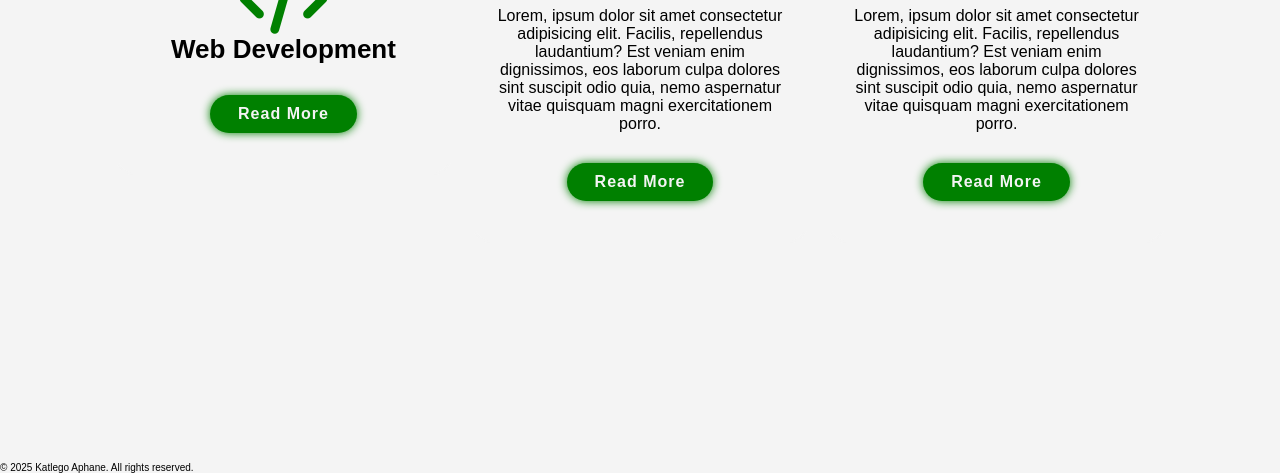
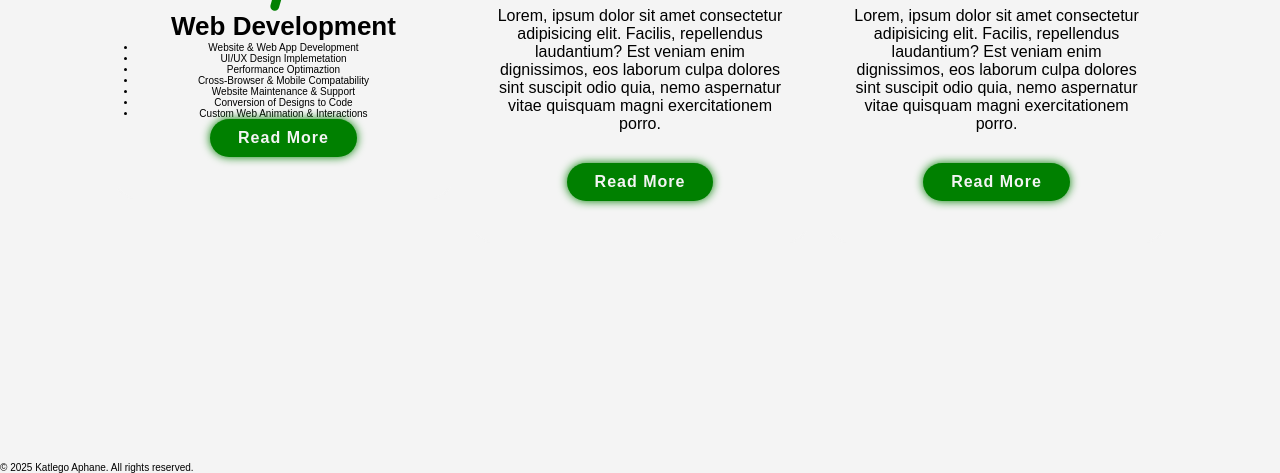
Before and after one commit to Katlego-dev/Portfolio-Page, a plain HTML site: page index.html in a window 1280 px wide. Shown: the part 1938-2411 px from the top of the page. Drawn offline with Linux system fonts and the light colour scheme; a script that the page names is missing.

Commit message:
Update index.html

```diff
--- a/index.html
+++ b/index.html
@@ -64,7 +64,15 @@
         <div class="services-box">
           <i class="fa-solid fa-code"></i>
           <h3>Web Development</h3>
-           <p></p>
+           <ul>
+             <li>Website & Web App Development</li>
+             <li>UI/UX Design Implemetation</li>
+             <li>Performance Optimaztion</li>
+             <li>Cross-Browser & Mobile Compatability</li>
+             <li>Website Maintenance & Support</li>
+             <li>Conversion of Designs to Code</li>
+             <li>Custom Web Animation & Interactions</li>
+           </ul>
            <a href="#" class="btn">Read More</a>
           </div>
 
```
